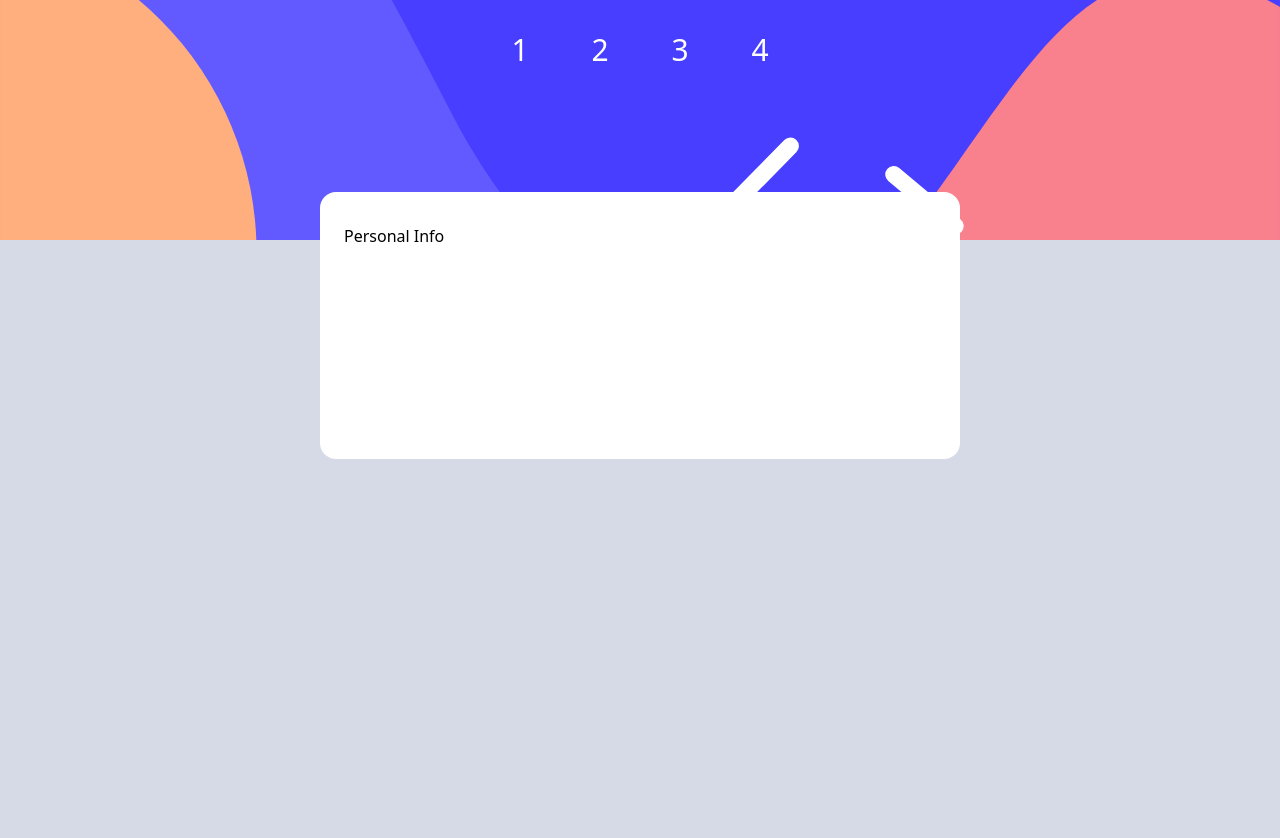
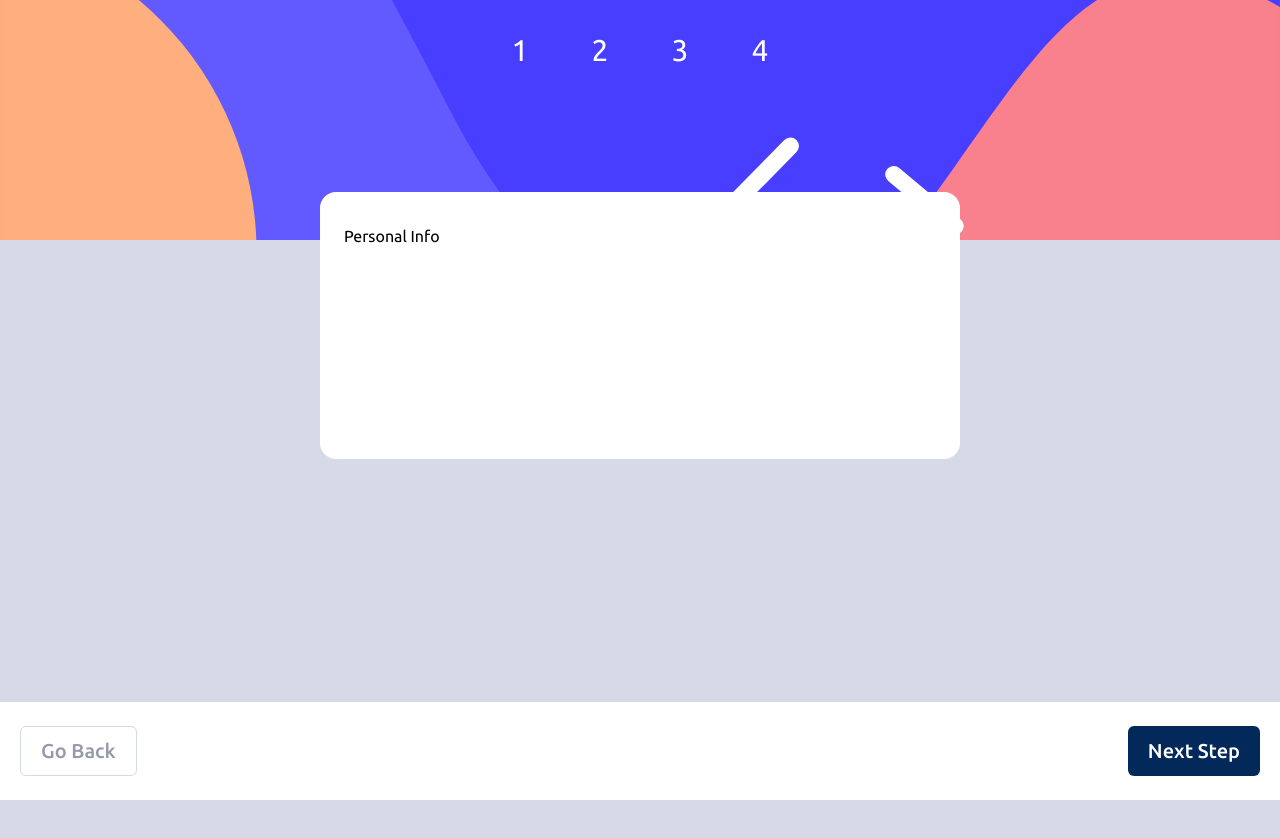
Before and after one commit to branham-dev/multi-step-form, a React (Vite) app: page / in a window 1280 px wide. Shown: the top 838 px of the page. Built offline with nearby package versions, Linux system fonts and the light colour scheme.

Commit message:
feat: complete routing logic with working navigation between steps

```diff
--- a/src/App.jsx
+++ b/src/App.jsx
@@ -1,7 +1,6 @@
 import { Route, Routes } from "react-router-dom";
 import {
-	DesktopLayout,
-	MobileLayout,
+	Layout,
 	PersonalInfo,
 	SelectPlan,
 	PickAddOns,
@@ -17,7 +16,7 @@ function App() {
 				path='/'
 				element={
 					<>
-						<MobileLayout /> <DesktopLayout />
+						<Layout />
 					</>
 				}>
 				<Route index element={<PersonalInfo />} />
--- a/src/index.css
+++ b/src/index.css
@@ -1,6 +1,8 @@
 @import "tailwindcss";
 
 @theme {
+	--font-ubuntu: "Ubuntu", "sans-serif";
+
 	--color-marine-blue: hsl(213, 96%, 18%);
 	--color-purplish-blue: hsl(243, 100%, 62%);
 	--color-pastel-blue: hsl(228, 100%, 84%);
--- a/src/pages/desktop-layout/DesktopLayout.jsx
+++ /dev/null
@@ -1,6 +0,0 @@
-const DesktopLayout = () => {
-  return (
-    <div className="hidden">DesktopLayout</div>
-  )
-}
-export default DesktopLayout
--- a/src/pages/desktop-layout/index.jsx
+++ /dev/null
@@ -1 +0,0 @@
-export { default } from "./DesktopLayout";
--- a/src/pages/index.jsx
+++ b/src/pages/index.jsx
@@ -1,5 +1,4 @@
-import MobileLayout from "./mobile-layout/MobileLayout";
-import DesktopLayout from "./desktop-layout";
+import Layout from "./layout/Layout";
 import PersonalInfo from "./personal-info";
 import SelectPlan from "./select-plan";
 import PickAddOns from "./pick-add-ons";
@@ -7,13 +6,4 @@ import FinishingUp from "./finishing-up";
 import ThankYou from "./thank-you";
 import NotFound from "./not-found";
 
-export {
-	MobileLayout,
-	DesktopLayout,
-	PersonalInfo,
-	SelectPlan,
-	PickAddOns,
-	FinishingUp,
-	ThankYou,
-	NotFound,
-};
+export { Layout, PersonalInfo, SelectPlan, PickAddOns, FinishingUp, ThankYou, NotFound };
--- /dev/null
+++ b/src/pages/layout/Layout.jsx
@@ -0,0 +1,40 @@
+import { NavLink, Outlet } from "react-router-dom";
+
+const Layout = () => {
+	const pageNumbers = [
+		[1, "/"],
+		[2, "select-plan"],
+		[3, "pick-add-ons"],
+		[4, "finishing-up"],
+	];
+
+	return (
+		<div className='font-ubuntu'>
+			<header className="bg-[url('/images/bg-sidebar-mobile.svg')] w-full h-60 bg-no-repeat bg-center bg-cover pt-0.5  text-3xl text-marine-blue">
+				<div className='w-full flex justify-center gap-8 mt-6 text-white'>
+					{pageNumbers.map((page, index) => (
+						<NavLink key={index} to={page[1]} className=''>
+							<span className=' h-12 w-12 flex justify-center items-center rounded-full p-6'>
+								{page[0]}
+							</span>
+						</NavLink>
+					))}
+				</div>
+			</header>
+			<main className='bg-light-gray h-screen flex justify-center items-start'>
+				<div className='w-1/2 min-h-1/3 bg-white -mt-12 rounded-2xl pt-8 px-6'>
+					<Outlet />
+				</div>
+			</main>
+			<footer className='fixed bottom-0 bg-white w-full py-6 px-5'>
+				<div className='flex justify-between text-xl font-medium'>
+					<button className='border border-light-gray py-2.5 px-5 text-cool-gray rounded-md'>
+						Go Back
+					</button>
+					<button className='bg-marine-blue py-2.5 px-5 text-white rounded-md'>Next Step</button>
+				</div>
+			</footer>
+		</div>
+	);
+};
+export default Layout;
--- /dev/null
+++ b/src/pages/layout/index.jsx
@@ -0,0 +1 @@
+export { default } from "./Layout";
--- a/src/pages/mobile-layout/MobileLayout.jsx
+++ /dev/null
@@ -1,33 +0,0 @@
-import { NavLink, Outlet } from "react-router-dom";
-
-const MobileLayout = () => {
-	const pageNumbers = [
-		[1, ""],
-		[2, ""],
-		[3, ""],
-		[4, ""],
-	];
-
-	return (
-		<div>
-			<header className="bg-[url('/images/bg-sidebar-mobile.svg')] w-full h-60 bg-no-repeat bg-center bg-cover pt-0.5 font-sans text-3xl text-marine-blue">
-				<div className='w-full flex justify-center gap-8 mt-6 text-white'>
-					{pageNumbers.map((page, index) => (
-						<NavLink key={index} to={page[1]} className=''>
-							<span className=' h-12 w-12 flex justify-center items-center rounded-full p-6'>
-								{page[0]}
-							</span>
-						</NavLink>
-					))}
-				</div>
-			</header>
-			<main className='bg-light-gray h-screen flex justify-center items-start'>
-				<div className='w-1/2 min-h-1/3 bg-white -mt-12 rounded-2xl pt-8 px-6'>
-					<Outlet />
-				</div>
-			</main>
-			<footer></footer>
-		</div>
-	);
-};
-export default MobileLayout;
--- a/src/pages/mobile-layout/index.jsx
+++ /dev/null
@@ -1 +0,0 @@
-export { default } from "./MobileLayout";
```
Also changed, not shown: src/components/index.jsx (added).
